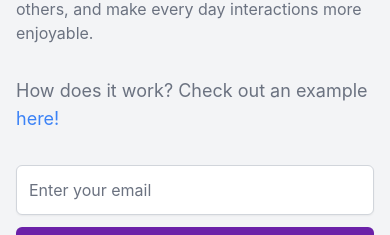
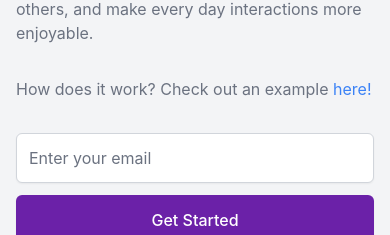
Before and after one commit to teamreadme/readme, a Next.js app: page / in a window 390 px wide. Shown: the part 312-547 px from the top of the page. Built offline with nearby package versions, Linux system fonts and the light colour scheme; no server answers; the database is empty.

Commit message:
formatting

```diff
--- a/pages/index.tsx
+++ b/pages/index.tsx
@@ -96,7 +96,7 @@ export default function Home({
                                 <p className="mt-3 text-base text-gray-500 sm:mt-5 sm:text-lg sm:max-w-xl sm:mx-auto md:mt-5 md:text-xl lg:mx-0">
                                     Increase self-awareness and empathy by documenting the latest version of you. Introduce yourself to the world, learn about others, and make every day interactions more enjoyable.
                                 </p>
-                                <p className="text-gray-500 text-lg lg:hidden mt-8">How does it work? Check out an example <Link href="/jreynoldsdev">here!</Link></p>
+                                <p className="text-base text-gray-500 sm:mt-5 sm:text-lg sm:max-w-xl sm:mx-auto md:mt-5 md:text-xl lg:hidden mt-8">How does it work? Check out an example <Link href="/jreynoldsdev">here!</Link></p>
                                 <div className="mt-8 sm:max-w-lg sm:mx-auto sm:text-center lg:text-left lg:mx-0">
                                     <form onSubmit={signInClicked} className="mt-3 sm:flex">
                                         <label htmlFor="email" className="sr-only">
```
